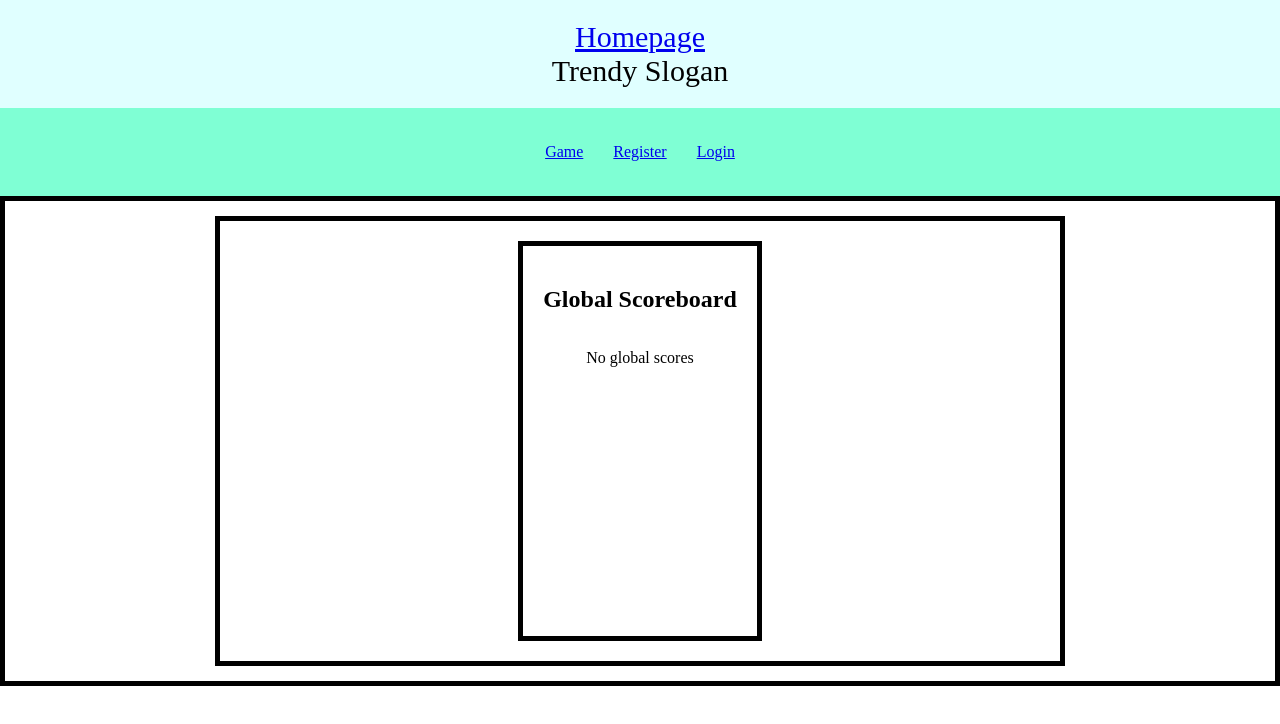
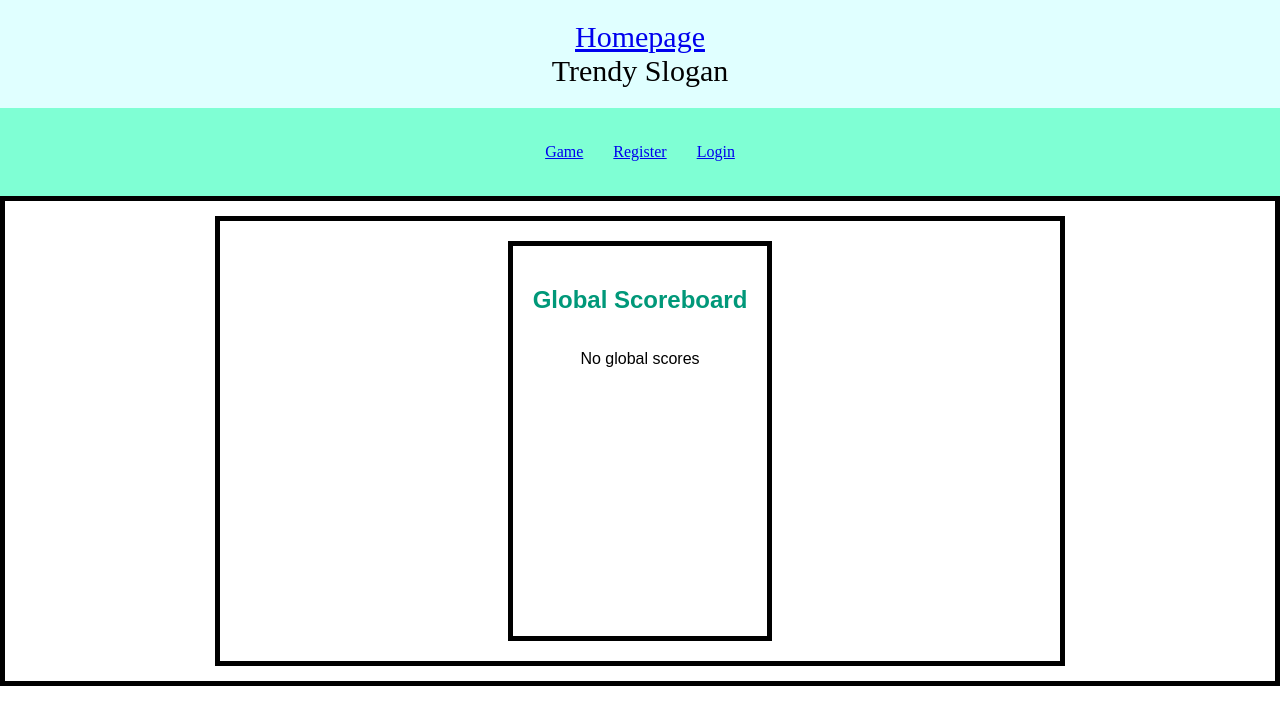
Before and after one commit to quantumomid/Atlas, a React (Create React App) app in the folder front-end/atlas-react-app/: page / in a window 1280 px wide. Shown: the top 724 px of the page. Built offline with nearby package versions, Linux system fonts and the light colour scheme; no server answers.

Commit message:
add font and color to scoreboard texts

```diff
--- a/front-end/atlas-react-app/src/ScoreBoard.css
+++ b/front-end/atlas-react-app/src/ScoreBoard.css
@@ -5,6 +5,12 @@
     margin: 0px 30px;
     flex-direction: column;
     align-items: center;
+    font-family: 'Montserrat', sans-serif;
+
+}
+
+.scoreboard h2 {
+    color: #009879;
 }
 
 .scoreboard div {
```
